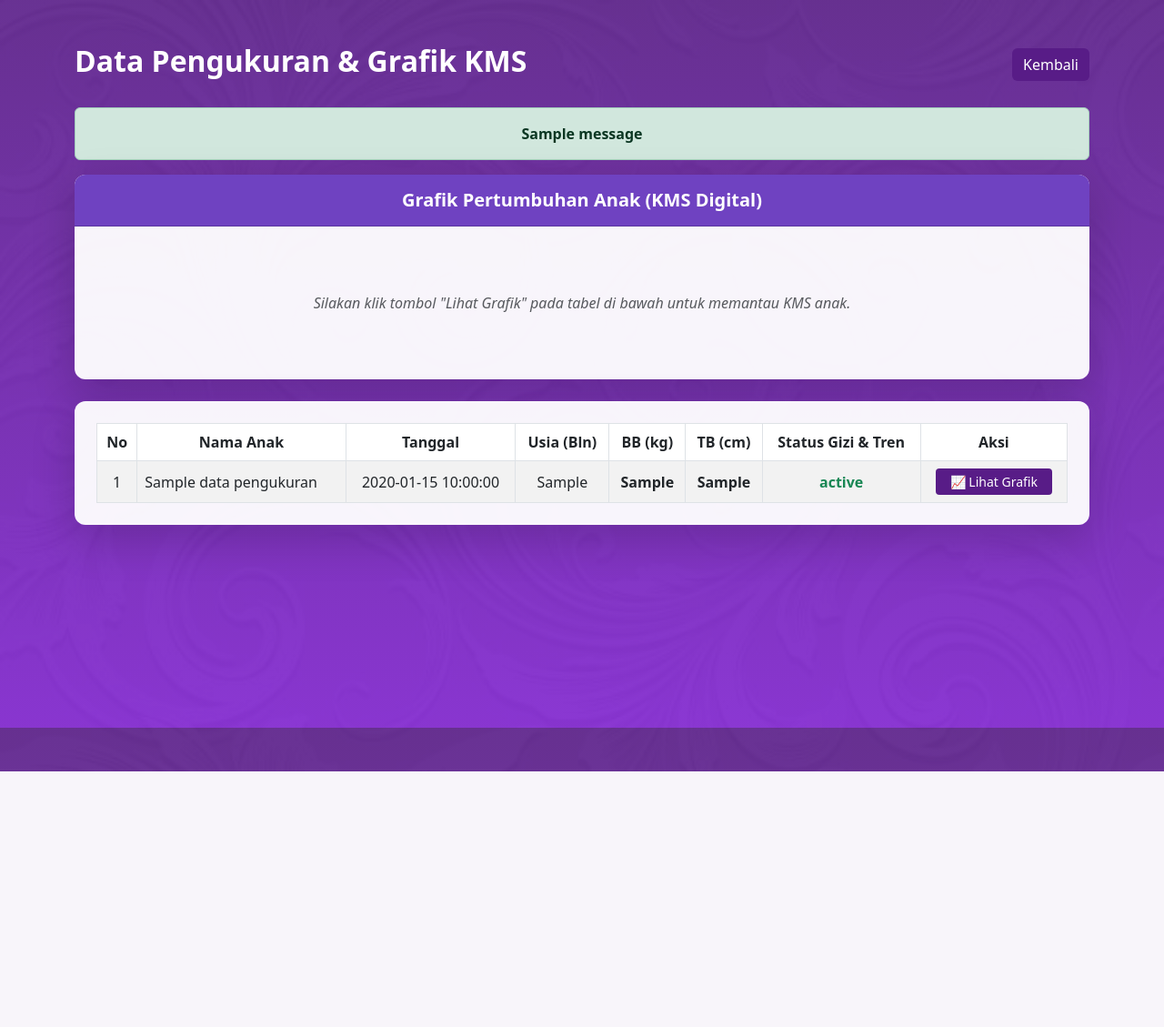
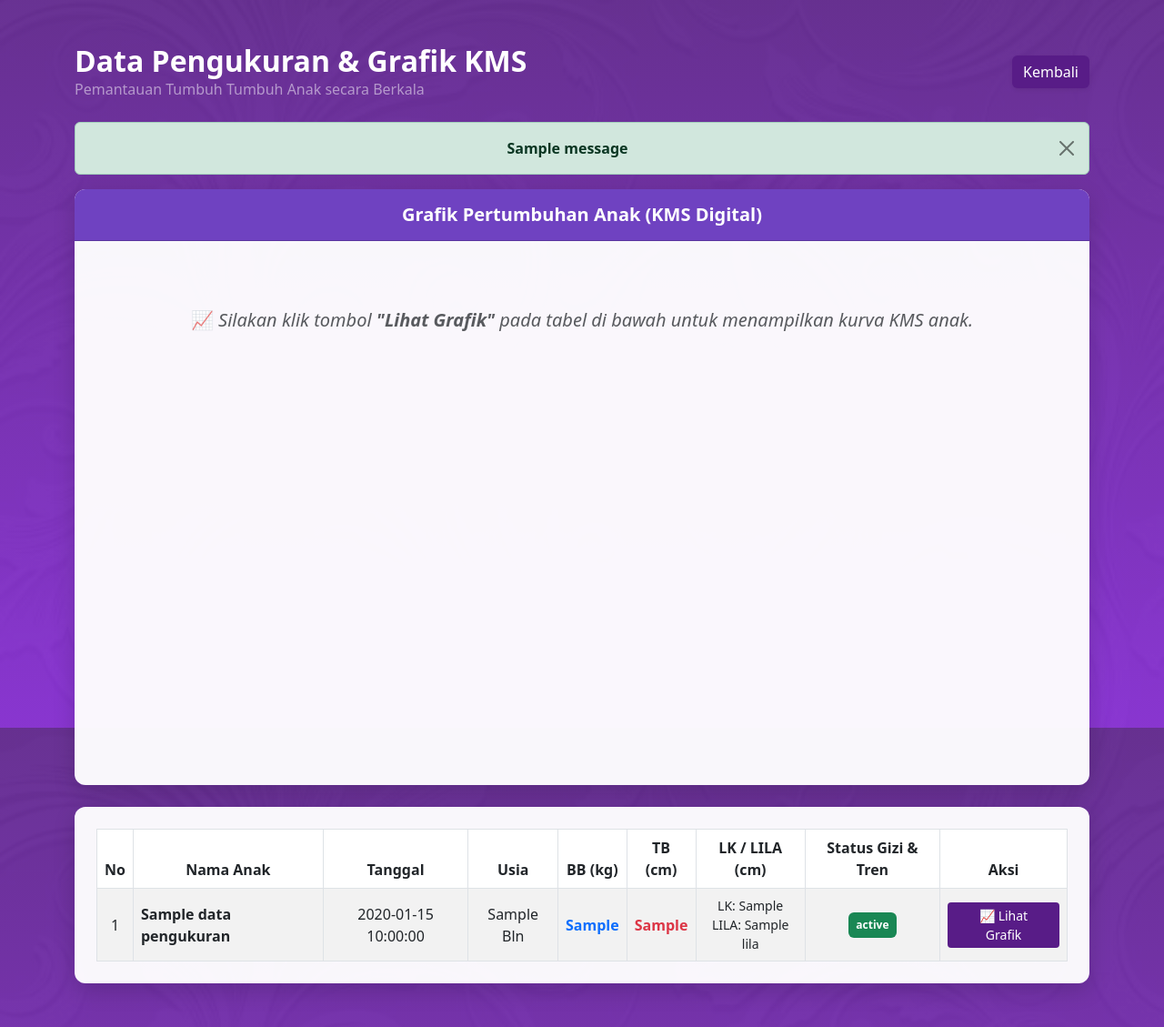
Before and after one commit to R4annnn1231/MIKADO, a Flask app: template templates/ui_pengukuran.html in a window 1280 px wide. Shown: the whole page at 91% size. Before the commit the page ends 848 px from the top, so only its background shows below. Run offline with Flask 3, Linux system fonts and the light colour scheme; the template is opened without the code that fills it: most values are stand-ins (such as "Sample title", 1, 10 or a date in 2020); one stand-in notice (Sample message) is shown.

Commit message:
Update ui_pengukuran.html

```diff
--- a/templates/ui_pengukuran.html
+++ b/templates/ui_pengukuran.html
@@ -2,69 +2,87 @@
 <html lang="id">
 <head>
     <meta charset="UTF-8">
+    <meta name="viewport" content="width=device-width, initial-scale=1.0">
     <title>Data Pengukuran & KMS - MIKAdO</title>
     <link href="https://cdn.jsdelivr.net/npm/bootstrap@5.3.0/dist/css/bootstrap.min.css" rel="stylesheet">
     <script src="https://cdn.jsdelivr.net/npm/chart.js"></script>
     <style>
         body {
             background: linear-gradient(rgba(88, 28, 135, 0.9), rgba(126, 34, 206, 0.9)), url("{{ url_for('static', filename='background.jpg') }}") !important;
-            background-size: cover !important; background-position: center !important; background-attachment: fixed !important; min-height: 100vh;
+            background-size: cover !important;
+            background-position: center !important;
+            background-attachment: fixed !important;
+            min-height: 100vh;
         }
-        .card { background-color: rgba(255, 255, 255, 0.95); border-radius: 12px; }
+        .card {
+            background-color: rgba(255, 255, 255, 0.96);
+            border-radius: 12px;
+            box-shadow: 0 8px 24px rgba(0,0,0,0.15);
+        }
         .text-ungu { color: #6f42c1 !important; }
         .bg-ungu { background-color: #6f42c1 !important; color: white !important; }
         .btn-ungu { background-color: #581c87; color: white; border: none; font-weight: 500; }
         .btn-ungu:hover { background-color: #4c1d95; color: white; }
 
-        /* CSS Khusus Mode Cetak Laporan (PDF) */
+        /* CSS Khusus Mode Cetak Laporan (PDF / Print) */
         @media print {
             body { background: white !important; padding: 0 !important; }
             .btn, .d-print-none, form, .modal { display: none !important; }
             .card { border: none !important; box-shadow: none !important; margin-bottom: 20px !important;}
-            .bg-ungu { background-color: #6f42c1 !important; color: white !important; -webkit-print-color-adjust: exact; }
-            table { font-size: 12px; }
-            #grafikKKA { display: block !important; }
+            .bg-ungu { background-color: #6f42c1 !important; color: white !important; -webkit-print-color-adjust: exact; print-color-adjust: exact; }
+            table { font-size: 11px; }
+            #grafikKKA { display: block !important; max-height: 400px !important; }
         }
     </style>
 </head>
 <body>
-    <div class="container mt-5 mb-5">
-        <div class="d-flex justify-content-between align-items-center mb-4">
-            <h2 class="text-white fw-bold">Data Pengukuran & Grafik KMS</h2>
+    <div class="container py-5">
+        <!-- HEADER & TOMBOL AKSI -->
+        <div class="d-flex justify-content-between align-items-center mb-4 flex-wrap gap-2">
+            <div>
+                <h2 class="text-white fw-bold mb-0">Data Pengukuran & Grafik KMS</h2>
+                <p class="text-white-50 mb-0">Pemantauan Tumbuh Tumbuh Anak secara Berkala</p>
+            </div>
             <div>
                 {% if role == 'admin' %}
-                <button onclick="window.print()" class="btn btn-warning fw-bold text-dark me-2 d-print-none">🖨️ Cetak PDF</button>
-                <button type="button" class="btn btn-light text-ungu fw-bold me-2 d-print-none" data-bs-toggle="modal" data-bs-target="#modalTambah">
+                <button onclick="window.print()" class="btn btn-warning fw-bold text-dark me-2 d-print-none shadow-sm">🖨️ Cetak Laporan</button>
+                <button type="button" class="btn btn-light text-ungu fw-bold me-2 d-print-none shadow-sm" data-bs-toggle="modal" data-bs-target="#modalTambah">
                     + Tambah Pengukuran
                 </button>
                 {% endif %}
-                <a href="{{ url_for('index') }}" class="btn btn-ungu d-print-none">Kembali</a>
+                <a href="{{ url_for('index') }}" class="btn btn-ungu d-print-none shadow-sm">Kembali</a>
             </div>
         </div>
 
+        <!-- FLASH MESSAGES -->
         {% with messages = get_flashed_messages(with_categories=true) %}
           {% if messages %}
             {% for category, message in messages %}
-              <div class="alert alert-{{ category }} text-center fw-bold d-print-none">{{ message }}</div>
+              <div class="alert alert-{{ category }} alert-dismissible fade show text-center fw-bold d-print-none" role="alert">
+                {{ message }}
+                <button type="button" class="btn-close" data-bs-dismiss="alert" aria-label="Close"></button>
+              </div>
             {% endfor %}
           {% endif %}
         {% endwith %}
 
-        <!-- AREA GRAFIK (Dipercanggih dengan Pita KMS) -->
-        <div class="card shadow-lg border-0 mb-4">
-            <div class="card-header bg-ungu text-center py-3" style="border-radius: 12px 12px 0 0;">
+        <!-- AREA GRAFIK KMS DIGITAL -->
+        <div class="card border-0 mb-4 overflow-hidden">
+            <div class="card-header bg-ungu text-center py-3">
                 <h5 class="mb-0 fw-bold">Grafik Pertumbuhan Anak (KMS Digital) <span id="namaAnakGrafik"></span></h5>
             </div>
             <div class="card-body p-4">
                 <div id="infoPilih" class="text-center text-muted py-5 d-print-none">
-                    <i>Silakan klik tombol "Lihat Grafik" pada tabel di bawah untuk memantau KMS anak.</i>
+                    <p class="fs-5 mb-1">📈 <i>Silakan klik tombol <b>"Lihat Grafik"</b> pada tabel di bawah untuk menampilkan kurva KMS anak.</i></p>
                 </div>
-                <canvas id="grafikKKA" style="width: 100%; height: 450px; display: none;"></canvas>
+                <div style="position: relative; height: 420px; width: 100%;">
+                    <canvas id="grafikKKA" style="display: none;"></canvas>
+                </div>
             </div>
         </div>
 
-        <!-- AREA TABEL -->
-        <div class="card shadow-lg border-0">
+        <!-- AREA TABEL RIWAYAT PENGUKURAN -->
+        <div class="card border-0">
             <div class="card-body p-4">
                 <div class="table-responsive">
                     <table class="table table-bordered table-striped table-hover align-middle mb-0">
@@ -73,9 +91,10 @@
                                 <th>No</th>
                                 <th>Nama Anak</th>
                                 <th>Tanggal</th>
-                                <th>Usia (Bln)</th>
+                                <th>Usia</th>
                                 <th>BB (kg)</th>
                                 <th>TB (cm)</th>
+                                <th>LK / LILA (cm)</th>
                                 <th>Status Gizi & Tren</th>
                                 <th class="d-print-none">Aksi</th>
                             </tr>
@@ -85,29 +104,37 @@
                                 {% for d in data_pengukuran %}
                                 <tr>
                                     <td class="text-center">{{ loop.index }}</td>
-                                    <td class="fw-medium">{{ d.nama_lengkap }}</td>
+                                    <td class="fw-bold text-dark">{{ d.nama_lengkap }}</td>
                                     <td class="text-center">{{ d.tanggal_pengukuran }}</td>
-                                    <td class="text-center">{{ d.usia_bulan }}</td>
-                                    <td class="text-center fw-bold">{{ d.berat_badan }}</td>
-                                    <td class="text-center fw-bold">{{ d.tinggi_badan }}</td>
+                                    <td class="text-center">{{ d.usia_bulan }} Bln</td>
+                                    <td class="text-center fw-bold text-primary">{{ d.berat_badan }}</td>
+                                    <td class="text-center fw-bold text-danger">{{ d.tinggi_badan }}</td>
+                                    <td class="text-center small">
+                                        LK: {{ d.lingkar_kepala if d.lingkar_kepala else '-' }} <br>
+                                        LILA: {{ d.lila if d.lila else '-' }}
+                                    </td>
                                     <td class="text-center fw-bold">
                                         {% if d.kategori_status %}
-                                            {% if 'T (' in d.kategori_status %}
-                                                <span class="text-danger">{{ d.kategori_status }}</span>
+                                            {% if 'T (' in d.kategori_status or 'Kurang' in d.kategori_status or 'Buruk' in d.kategori_status or 'Stunting' in d.kategori_status %}
+                                                <span class="badge bg-danger p-2">{{ d.kategori_status }}</span>
                                             {% else %}
-                                                <span class="text-success">{{ d.kategori_status }}</span>
+                                                <span class="badge bg-success p-2">{{ d.kategori_status }}</span>
                                             {% endif %}
                                         {% else %}
-                                            Belum Dihitung
+                                            <span class="badge bg-secondary p-2">Belum Dihitung</span>
                                         {% endif %}
                                     </td>
                                     <td class="text-center d-print-none">
-                                        <button class="btn btn-sm btn-ungu px-3" onclick="tampilkanGrafik('{{ d.nik_anak }}', '{{ d.nama_lengkap }}')">📈 Lihat Grafik</button>
+                                        <button class="btn btn-sm btn-ungu px-3" onclick="tampilkanGrafik('{{ d.nik_anak }}', '{{ d.nama_lengkap }}')">
+                                            📈 Lihat Grafik
+                                        </button>
                                     </td>
                                 </tr>
                                 {% endfor %}
                             {% else %}
-                                <tr><td colspan="8" class="text-center text-muted py-4">Belum ada data pengukuran.</td></tr>
+                                <tr>
+                                    <td colspan="9" class="text-center text-muted py-4">Belum ada data pengukuran yang dicatat.</td>
+                                </tr>
                             {% endif %}
                         </tbody>
                     </table>
@@ -116,10 +143,10 @@
         </div>
     </div>
 
-    <!-- MODAL TAMBAH DATA -->
+    <!-- MODAL TAMBAH DATA (KHUSUS ADMIN) -->
     {% if role == 'admin' %}
     <div class="modal fade d-print-none" id="modalTambah" tabindex="-1" aria-hidden="true">
-        <div class="modal-dialog">
+        <div class="modal-dialog modal-dialog-centered">
             <div class="modal-content">
                 <div class="modal-header bg-ungu text-white">
                     <h5 class="modal-title fw-bold">Tambah Data Pengukuran Baru</h5>
@@ -132,42 +159,44 @@
                             <select class="form-select" name="nik_anak" required>
                                 <option value="">-- Silakan Pilih Anak --</option>
                                 {% for a in daftar_anak %}
-                                <option value="{{ a.nik_anak }}">{{ a.nama_lengkap }}</option>
+                                <option value="{{ a.nik_anak }}">{{ a.nama_lengkap }} (NIK: {{ a.nik_anak }})</option>
                                 {% endfor %}
                             </select>
                         </div>
-                        <div class="mb-3">
-                            <label class="form-label fw-bold">Tanggal Pengukuran</label>
-                            <input type="date" class="form-control" name="tanggal_pengukuran" required>
-                        </div>
-                        <div class="mb-3">
-                            <label class="form-label fw-bold">Usia Saat Diukur (Bulan)</label>
-                            <input type="number" class="form-control" name="usia_bulan" required>
+                        <div class="row mb-3">
+                            <div class="col-md-6">
+                                <label class="form-label fw-bold">Tanggal Pengukuran</label>
+                                <input type="date" class="form-control" name="tanggal_pengukuran" required>
+                            </div>
+                            <div class="col-md-6">
+                                <label class="form-label fw-bold">Usia (Bulan)</label>
+                                <input type="number" class="form-control" min="0" max="60" name="usia_bulan" placeholder="0 - 60" required>
+                            </div>
                         </div>
                         <div class="row mb-3">
                             <div class="col-6">
                                 <label class="form-label fw-bold">Berat Badan (kg)</label>
-                                <input type="number" step="0.1" class="form-control" name="berat_badan" required>
+                                <input type="number" step="0.01" min="1" max="50" class="form-control" name="berat_badan" placeholder="misal: 8.5" required>
                             </div>
                             <div class="col-6">
                                 <label class="form-label fw-bold">Tinggi Badan (cm)</label>
-                                <input type="number" step="0.1" class="form-control" name="tinggi_badan" required>
+                                <input type="number" step="0.1" min="30" max="150" class="form-control" name="tinggi_badan" placeholder="misal: 72.0" required>
                             </div>
                         </div>
                         <div class="row mb-3">
                             <div class="col-6">
                                 <label class="form-label fw-bold">Lingkar Kepala (cm)</label>
-                                <input type="number" step="0.1" class="form-control" name="lingkar_kepala">
+                                <input type="number" step="0.1" min="20" max="70" class="form-control" name="lingkar_kepala" placeholder="Opsional">
                             </div>
                             <div class="col-6">
                                 <label class="form-label fw-bold">LILA (cm)</label>
-                                <input type="number" step="0.1" class="form-control" name="lila">
+                                <input type="number" step="0.1" min="5" max="30" class="form-control" name="lila" placeholder="Opsional">
                             </div>
                         </div>
                     </div>
                     <div class="modal-footer">
                         <button type="button" class="btn btn-secondary" data-bs-dismiss="modal">Batal</button>
-                        <button type="submit" class="btn btn-ungu">Simpan & Hitung Gizi</button>
+                        <button type="submit" class="btn btn-ungu fw-bold">Simpan & Hitung Gizi</button>
                     </div>
                 </form>
             </div>
@@ -181,10 +210,11 @@
     <script>
         let kmsChart = null;
 
+        // Data Standar Pita KMS
         const standarUsia = [0, 6, 12, 18, 24, 30, 36, 42, 48, 54, 60];
-        const atasHijau =   [4.0, 9.0, 11.0, 12.5, 14.0, 15.0, 16.0, 17.0, 18.0, 19.0, 20.0];
-        const bawahHijau =  [2.5, 6.5, 8.0,  9.5,  10.5, 11.5, 12.5, 13.5, 14.5, 15.0, 16.0];
-        const garisMerah =  [2.0, 5.5, 7.0,  8.0,  9.0,  10.0, 11.0, 11.5, 12.0, 12.5, 13.0];
+        const atasHijau   = [4.0, 9.0, 11.0, 12.5, 14.0, 15.0, 16.0, 17.0, 18.0, 19.0, 20.0];
+        const bawahHijau  = [2.5, 6.5,  8.0,  9.5, 10.5, 11.5, 12.5, 13.5, 14.5, 15.0, 16.0];
+        const garisMerah  = [2.0, 5.5,  7.0,  8.0,  9.0, 10.0, 11.0, 11.5, 12.0, 12.5, 13.0];
 
         function tampilkanGrafik(nik, nama) {
             document.getElementById('namaAnakGrafik').innerText = "- " + nama;
@@ -192,29 +222,31 @@
             document.getElementById('grafikKKA').style.display = 'block';
             window.scrollTo({ top: 0, behavior: 'smooth' });
 
-            // Trik Cache-Buster: Tambahkan timestamp acak agar browser tidak memuat data JSON lama yang tersangkut
+            // Fetch AJAX dengan Cache-Buster
             let url = '/pengukuran?grafik_nik=' + nik + '&_t=' + new Date().getTime();
 
             fetch(url)
                 .then(res => res.json())
                 .then(data => {
-                    // Trik Sorting: Pastikan data diurutkan dari usia terkecil agar garis tidak kusut
+                    // Urutkan data berdasarkan usia bulan dari terkecil
                     data.sort((a, b) => parseInt(a.usia_bulan) - parseInt(b.usia_bulan));
-
-                    console.log("Data grafik terbaru:", data); // Bisa Anda cek di Inspect Element -> Console
 
                     let dataBB = data.map(d => ({ x: parseInt(d.usia_bulan), y: parseFloat(d.berat_badan) }));
                     let dataTB = data.map(d => ({ x: parseInt(d.usia_bulan), y: parseFloat(d.tinggi_badan) }));
 
                     renderKMS(dataBB, dataTB, nama);
+                })
+                .catch(err => {
+                    console.error("Gagal memuat data grafik:", err);
+                    alert("Gagal mengambil data riwayat grafik anak.");
                 });
         }
 
         function renderKMS(dataBB, dataTB, nama) {
             let ctx = document.getElementById('grafikKKA').getContext('2d');
-            if(kmsChart) kmsChart.destroy();
+            if (kmsChart) kmsChart.destroy();
 
-            let dataAtas = standarUsia.map((u, i) => ({x: u, y: atasHijau[i]}));
+            let dataAtas  = standarUsia.map((u, i) => ({x: u, y: atasHijau[i]}));
             let dataBawah = standarUsia.map((u, i) => ({x: u, y: bawahHijau[i]}));
             let dataMerah = standarUsia.map((u, i) => ({x: u, y: garisMerah[i]}));
 
@@ -223,39 +255,73 @@
                 data: {
                     datasets: [
                         {
-                            label: 'Berat Badan Aktual (kg)', data: dataBB,
-                            borderColor: '#4a148c', backgroundColor: '#4a148c',
-                            borderWidth: 4, pointRadius: 6, pointHoverRadius: 8, tension: 0.3,
-                            yAxisID: 'y', order: 1
+                            label: 'Berat Badan Aktual (kg)',
+                            data: dataBB,
+                            borderColor: '#581c87',
+                            backgroundColor: '#581c87',
+                            borderWidth: 3,
+                            pointRadius: 6,
+                            pointHoverRadius: 8,
+                            tension: 0.2,
+                            yAxisID: 'y',
+                            order: 1
                         },
                         {
-                            label: 'Tinggi Badan Aktual (cm)', data: dataTB,
-                            borderColor: '#e91e63', backgroundColor: '#e91e63',
-                            borderWidth: 4, pointRadius: 6, pointHoverRadius: 8, tension: 0.3,
-                            yAxisID: 'y1', order: 2
+                            label: 'Tinggi Badan Aktual (cm)',
+                            data: dataTB,
+                            borderColor: '#e91e63',
+                            backgroundColor: '#e91e63',
+                            borderWidth: 3,
+                            pointRadius: 6,
+                            pointHoverRadius: 8,
+                            tension: 0.2,
+                            yAxisID: 'y1',
+                            order: 2
                         },
                         {
-                            label: 'Batas Atas (Kuning)', data: dataAtas,
-                            borderColor: 'rgba(255, 235, 59, 0.5)', backgroundColor: 'rgba(255, 235, 59, 0.2)',
-                            fill: '+1', pointRadius: 0, tension: 0.4, yAxisID: 'y', order: 3
+                            label: 'Batas Atas / Lebih (Kuning)',
+                            data: dataAtas,
+                            borderColor: 'rgba(255, 193, 7, 0.6)',
+                            backgroundColor: 'rgba(255, 193, 7, 0.25)',
+                            fill: '+1',
+                            pointRadius: 0,
+                            tension: 0.3,
+                            yAxisID: 'y',
+                            order: 3
                         },
                         {
-                            label: 'Normal (Hijau)', data: dataBawah,
-                            borderColor: 'rgba(76, 175, 80, 0.5)', backgroundColor: 'rgba(76, 175, 80, 0.2)',
-                            fill: '+1', pointRadius: 0, tension: 0.4, yAxisID: 'y', order: 4
+                            label: 'Gizi Normal (Hijau)',
+                            data: dataBawah,
+                            borderColor: 'rgba(40, 167, 69, 0.6)',
+                            backgroundColor: 'rgba(40, 167, 69, 0.25)',
+                            fill: '+1',
+                            pointRadius: 0,
+                            tension: 0.3,
+                            yAxisID: 'y',
+                            order: 4
                         },
                         {
-                            label: 'Gizi Kurang (Merah)', data: dataMerah,
-                            borderColor: 'rgba(244, 67, 54, 0.5)', backgroundColor: 'rgba(244, 67, 54, 0.1)',
-                            fill: 'origin', pointRadius: 0, tension: 0.4, yAxisID: 'y', order: 5
+                            label: 'Batas Merah / Kurang',
+                            data: dataMerah,
+                            borderColor: 'rgba(220, 53, 69, 0.6)',
+                            backgroundColor: 'rgba(220, 53, 69, 0.15)',
+                            fill: 'origin',
+                            pointRadius: 0,
+                            tension: 0.3,
+                            yAxisID: 'y',
+                            order: 5
                         }
                     ]
                 },
                 options: {
-                    responsive: true, maintainAspectRatio: false,
+                    responsive: true,
+                    maintainAspectRatio: false,
                     interaction: { mode: 'index', intersect: false },
                     plugins: {
-                        legend: { labels: { font: { weight: 'bold' } } },
+                        legend: {
+                            position: 'top',
+                            labels: { font: { weight: 'bold', size: 12 } }
+                        },
                         tooltip: {
                             filter: function(tooltipItem) {
                                 return tooltipItem.datasetIndex === 0 || tooltipItem.datasetIndex === 1;
@@ -264,20 +330,25 @@
                     },
                     scales: {
                         x: {
-                            type: 'linear', title: { display: true, text: 'Usia (Bulan)', font: {weight: 'bold'} },
-                            min: 0, max: 60, ticks: { stepSize: 6 }
+                            type: 'linear',
+                            title: { display: true, text: 'Usia (Bulan)', font: { weight: 'bold' } },
+                            min: 0,
+                            max: 60,
+                            ticks: { stepSize: 6 }
                         },
                         y: {
-                            id: 'y',
-                            type: 'linear', position: 'left',
-                            title: { display: true, text: 'Berat Badan (kg)', color: '#4a148c', font: {weight: 'bold'} },
-                            min: 0, max: 25
+                            type: 'linear',
+                            position: 'left',
+                            title: { display: true, text: 'Berat Badan (kg)', color: '#581c87', font: { weight: 'bold' } },
+                            min: 0,
+                            max: 25
                         },
                         y1: {
-                            id: 'y1',
-                            type: 'linear', position: 'right',
-                            title: { display: true, text: 'Tinggi Badan (cm)', color: '#e91e63', font: {weight: 'bold'} },
-                            min: 40, max: 120,
+                            type: 'linear',
+                            position: 'right',
+                            title: { display: true, text: 'Tinggi Badan (cm)', color: '#e91e63', font: { weight: 'bold' } },
+                            min: 40,
+                            max: 120,
                             grid: { drawOnChartArea: false }
                         }
                     }
```
